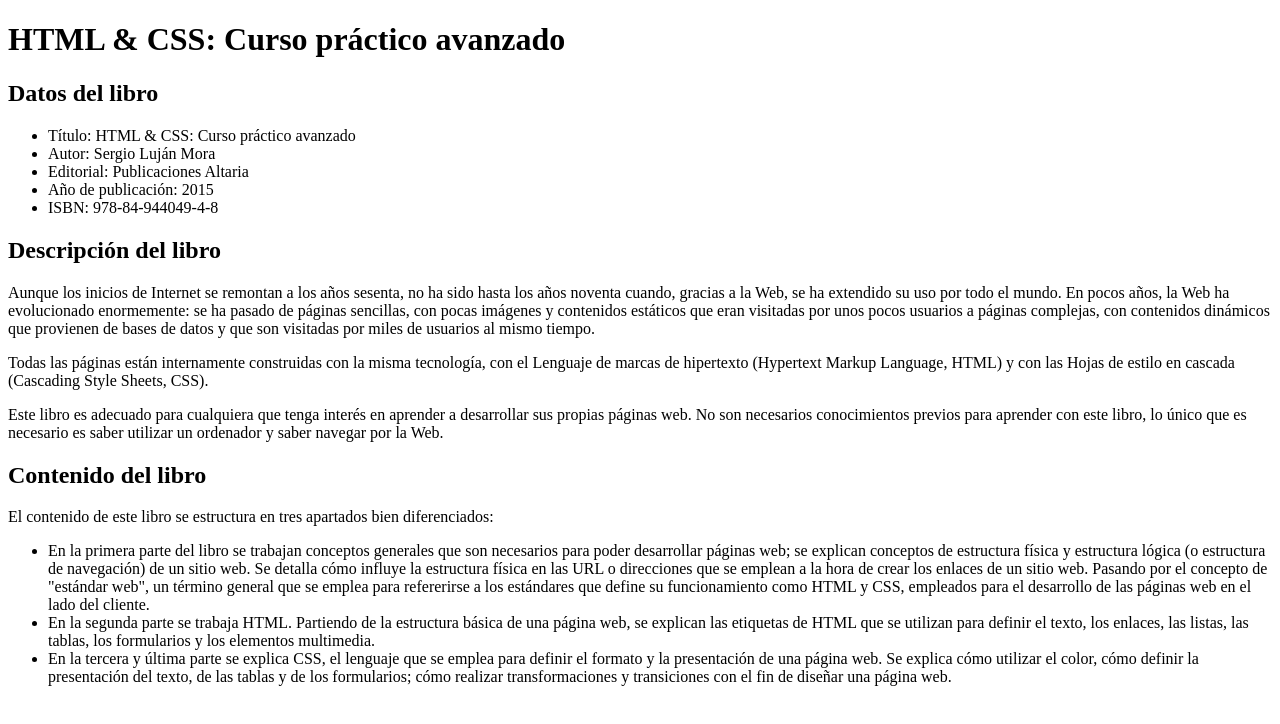
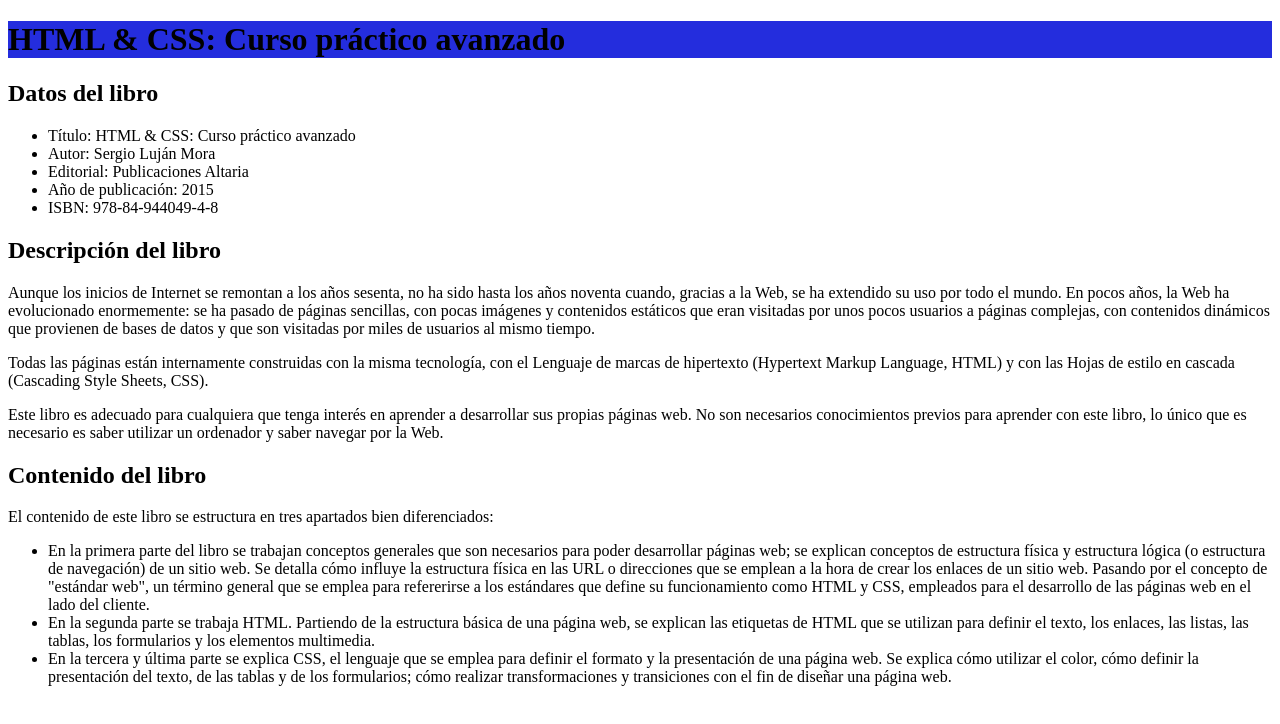
Before and after one commit to Mr-Dany/ejercicio2, a plain HTML site: page index.html in a window 1280 px wide. Drawn offline with Linux system fonts and the light colour scheme.

Commit message:
color a la caja

```diff
--- a/css/estilo.css
+++ b/css/estilo.css
@@ -0,0 +1,4 @@
+.colorcaja{
+	background-color: #242DDD;
+	font-style: #EDE0E0
+}
--- a/index.html
+++ b/index.html
@@ -9,8 +9,16 @@
 </head>
 
 <body>
-    <h1>HTML &amp; CSS: Curso práctico avanzado</h1>
+
+    <div class="colorcaja">
+        <h1>HTML &amp; CSS: Curso práctico avanzado</h1>
+    </div>
+
+
+
     <h2>Datos del libro</h2>
+
+
     <ul>
         <li>Título: HTML &amp; CSS: Curso práctico avanzado</li>
         <li>Autor: Sergio Luján Mora</li>
@@ -18,7 +26,11 @@
         <li>Año de publicación: 2015</li>
         <li>ISBN: 978-84-944049-4-8</li>
     </ul>
+
+
     <h2>Descripción del libro</h2>
+
+
     <p>
         Aunque los inicios de Internet se remontan a los años sesenta, no ha sido hasta los años noventa cuando, gracias a la Web, se ha extendido su uso por todo el mundo. En pocos años, la Web ha evolucionado enormemente: se ha pasado de páginas sencillas, con pocas imágenes y contenidos estáticos que eran visitadas por unos pocos usuarios a páginas complejas, con contenidos dinámicos que provienen de bases de datos y que son visitadas por miles de usuarios al mismo tiempo.
     </p>
@@ -28,15 +40,23 @@
     <p>
         Este libro es adecuado para cualquiera que tenga interés en aprender a desarrollar sus propias páginas web. No son necesarios conocimientos previos para aprender con este libro, lo único que es necesario es saber utilizar un ordenador y saber navegar por la Web.
     </p>
+
+
     <h2>Contenido del libro</h2>
+
+
     <p>
         El contenido de este libro se estructura en tres apartados bien diferenciados:
     </p>
+
+
+
     <ul>
         <li>En la primera parte del libro se trabajan conceptos generales que son necesarios para poder desarrollar páginas web; se explican conceptos de estructura física y estructura lógica (o estructura de navegación) de un sitio web. Se detalla cómo influye la estructura física en las URL o direcciones que se emplean a la hora de crear los enlaces de un sitio web. Pasando por el concepto de "estándar web", un término general que se emplea para refererirse a los estándares que define su funcionamiento como HTML y CSS, empleados para el desarrollo de las páginas web en el lado del cliente.</li>
         <li>En la segunda parte se trabaja HTML. Partiendo de la estructura básica de una página web, se explican las etiquetas de HTML que se utilizan para definir el texto, los enlaces, las listas, las tablas, los formularios y los elementos multimedia.</li>
         <li>En la tercera y última parte se explica CSS, el lenguaje que se emplea para definir el formato y la presentación de una página web. Se explica cómo utilizar el color, cómo definir la presentación del texto, de las tablas y de los formularios; cómo realizar transformaciones y transiciones con el fin de diseñar una página web.</li>
     </ul>
+
 </body>
 
 </html>
```
